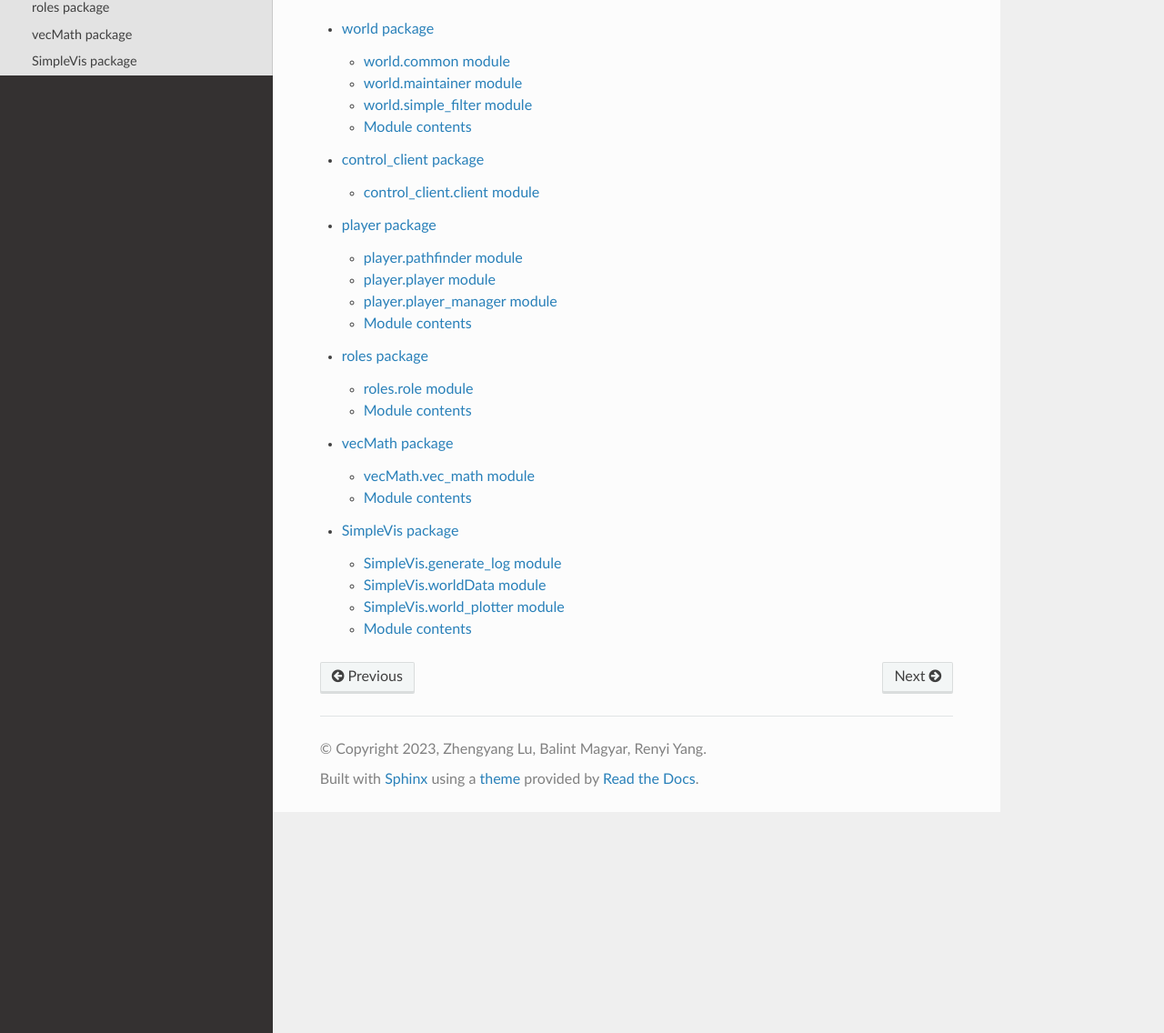
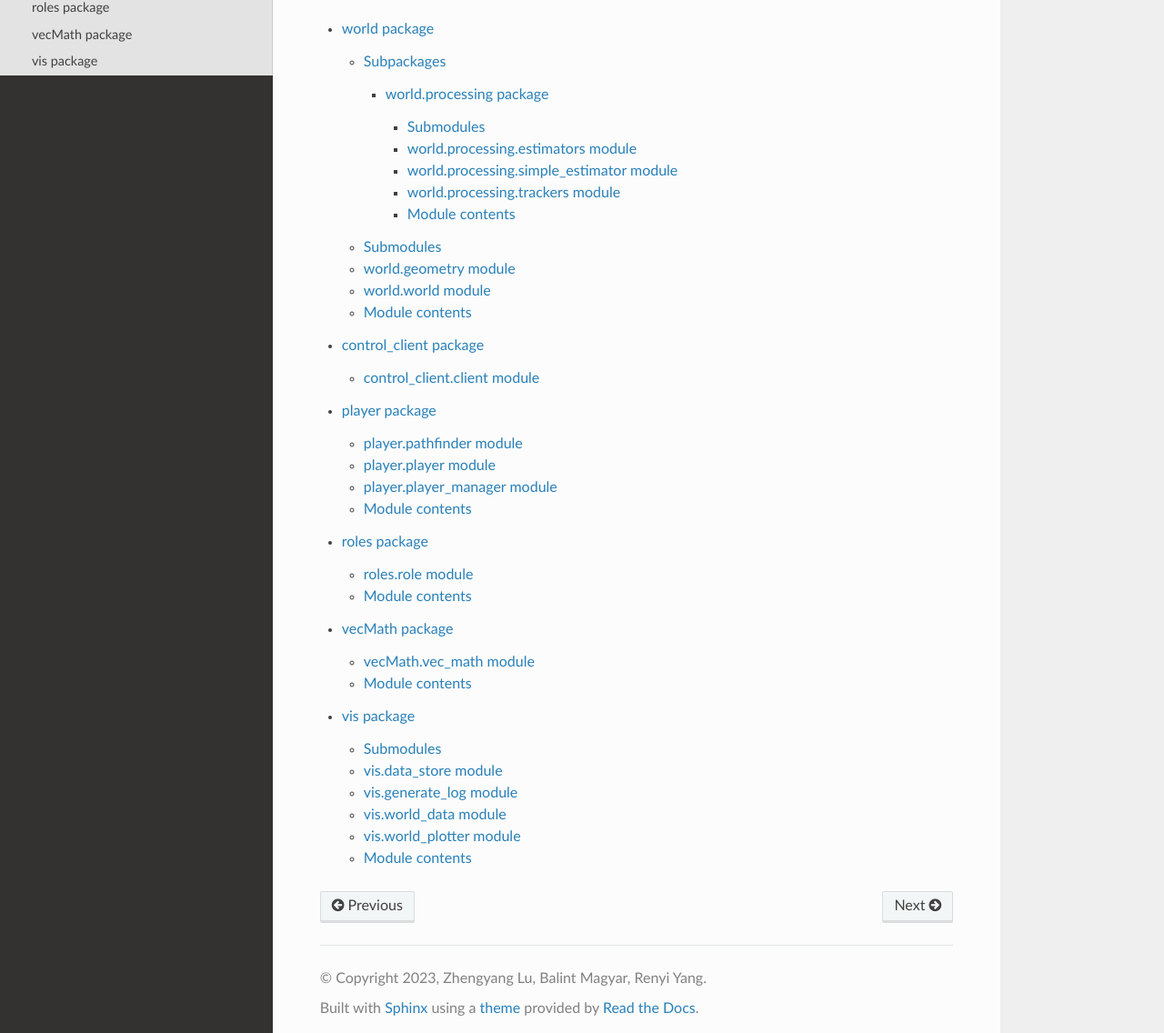
Before and after one commit to DelftMercurians/SSL, a Sphinx documentation site: the page built from lightning7_ssl/docs/source/lightning7_ssl.rst, in a window 1280 px wide and 1400 px high, cut to the strip 264-1400 px from the top of the window. Shown: the whole strip at 91% size. Built offline with Sphinx 7.4.7 and the Read the Docs theme 2.0.0, drawn with Linux system fonts in a browser that asks for light colours.

Commit message:
Documentation update

```diff
--- a/lightning7_ssl/docs/source/lightning7_ssl.SimpleVis.rst
+++ /dev/null
@@ -1,34 +0,0 @@
-SimpleVis package
-=================================
-
-SimpleVis.generate\_log module
-----------------------------------------------
-
-.. automodule:: lightning7_ssl.SimpleVis.generate_log
-   :members:
-   :undoc-members:
-   :show-inheritance:
-
-SimpleVis.worldData module
-------------------------------------------
-
-.. automodule:: lightning7_ssl.SimpleVis.worldData
-   :members:
-   :undoc-members:
-   :show-inheritance:
-
-SimpleVis.world\_plotter module
------------------------------------------------
-
-.. automodule:: lightning7_ssl.SimpleVis.world_plotter
-   :members:
-   :undoc-members:
-   :show-inheritance:
-
-Module contents
----------------
-
-.. automodule:: lightning7_ssl.SimpleVis
-   :members:
-   :undoc-members:
-   :show-inheritance:
--- a/lightning7_ssl/docs/source/lightning7_ssl.rst
+++ b/lightning7_ssl/docs/source/lightning7_ssl.rst
@@ -14,4 +14,4 @@ Delft Mercurians SSL pacakge
    lightning7_ssl.player
    lightning7_ssl.roles
    lightning7_ssl.vecMath
-   lightning7_ssl.SimpleVis
+   lightning7_ssl.vis
--- /dev/null
+++ b/lightning7_ssl/docs/source/lightning7_ssl.vis.rst
@@ -0,0 +1,45 @@
+vis package
+===========================
+
+Submodules
+----------
+
+vis.data\_store module
+--------------------------------------
+
+.. automodule:: lightning7_ssl.vis.data_store
+   :members:
+   :undoc-members:
+   :show-inheritance:
+
+vis.generate\_log module
+----------------------------------------
+
+.. automodule:: lightning7_ssl.vis.generate_log
+   :members:
+   :undoc-members:
+   :show-inheritance:
+
+vis.world\_data module
+--------------------------------------
+
+.. automodule:: lightning7_ssl.vis.world_data
+   :members:
+   :undoc-members:
+   :show-inheritance:
+
+vis.world\_plotter module
+-----------------------------------------
+
+.. automodule:: lightning7_ssl.vis.world_plotter
+   :members:
+   :undoc-members:
+   :show-inheritance:
+
+Module contents
+---------------
+
+.. automodule:: lightning7_ssl.vis
+   :members:
+   :undoc-members:
+   :show-inheritance:
--- /dev/null
+++ b/lightning7_ssl/docs/source/lightning7_ssl.world.processing.rst
@@ -0,0 +1,37 @@
+world.processing package
+========================================
+
+Submodules
+----------
+
+world.processing.estimators module
+--------------------------------------------------
+
+.. automodule:: lightning7_ssl.world.processing.estimators
+   :members:
+   :undoc-members:
+   :show-inheritance:
+
+world.processing.simple\_estimator module
+---------------------------------------------------------
+
+.. automodule:: lightning7_ssl.world.processing.simple_estimator
+   :members:
+   :undoc-members:
+   :show-inheritance:
+
+world.processing.trackers module
+------------------------------------------------
+
+.. automodule:: lightning7_ssl.world.processing.trackers
+   :members:
+   :undoc-members:
+   :show-inheritance:
+
+Module contents
+---------------
+
+.. automodule:: lightning7_ssl.world.processing
+   :members:
+   :undoc-members:
+   :show-inheritance:
--- a/lightning7_ssl/docs/source/lightning7_ssl.world.rst
+++ b/lightning7_ssl/docs/source/lightning7_ssl.world.rst
@@ -1,26 +1,29 @@
 world package
 =============================
 
-world.common module
------------------------------------
+Subpackages
+-----------
 
-.. automodule:: lightning7_ssl.world.common
+.. toctree::
+   :maxdepth: 4
+
+   lightning7_ssl.world.processing
+
+Submodules
+----------
+
+world.geometry module
+-------------------------------------
+
+.. automodule:: lightning7_ssl.world.geometry
    :members:
    :undoc-members:
    :show-inheritance:
 
-world.maintainer module
----------------------------------------
+world.world module
+----------------------------------
 
-.. automodule:: lightning7_ssl.world.maintainer
-   :members:
-   :undoc-members:
-   :show-inheritance:
-
-world.simple\_filter module
--------------------------------------------
-
-.. automodule:: lightning7_ssl.world.simple_filter
+.. automodule:: lightning7_ssl.world.world
    :members:
    :undoc-members:
    :show-inheritance:
```
